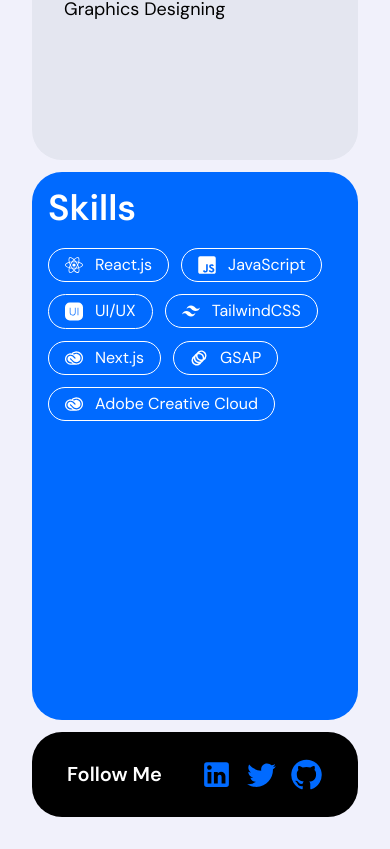
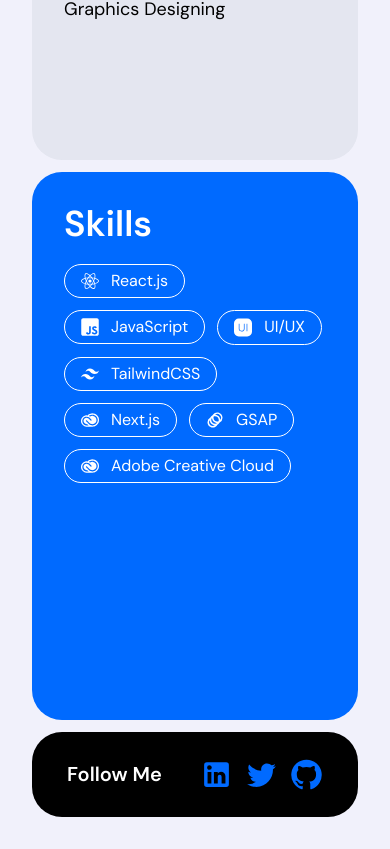
Before and after one commit to suuushhhiiil/my-portfolio, a React (Create React App) app: page / in a window 390 px wide. Shown: the part 1301-2150 px from the top of the page. Built offline with nearby package versions, Linux system fonts and the light colour scheme; a web font is replaced by a local one.

Commit message:
Minor Changes

```diff
--- a/src/components/Main.jsx
+++ b/src/components/Main.jsx
@@ -66,7 +66,7 @@ const Main = () => {
 
 
                 <div className='lg:w-1/3 '>
-                    <div className='transition-color-800 bg-primary h-[65vh] lg:p-8 p-4 rounded-[30px]'>
+                    <div className='transition-color-800 bg-primary h-[65vh] p-8 rounded-[30px]'>
                         <p className='transition-color-500 font-sans font-semibold lg:text-[6vh] text-4xl text-white z-10'>
                             Skills
                         </p>
```
